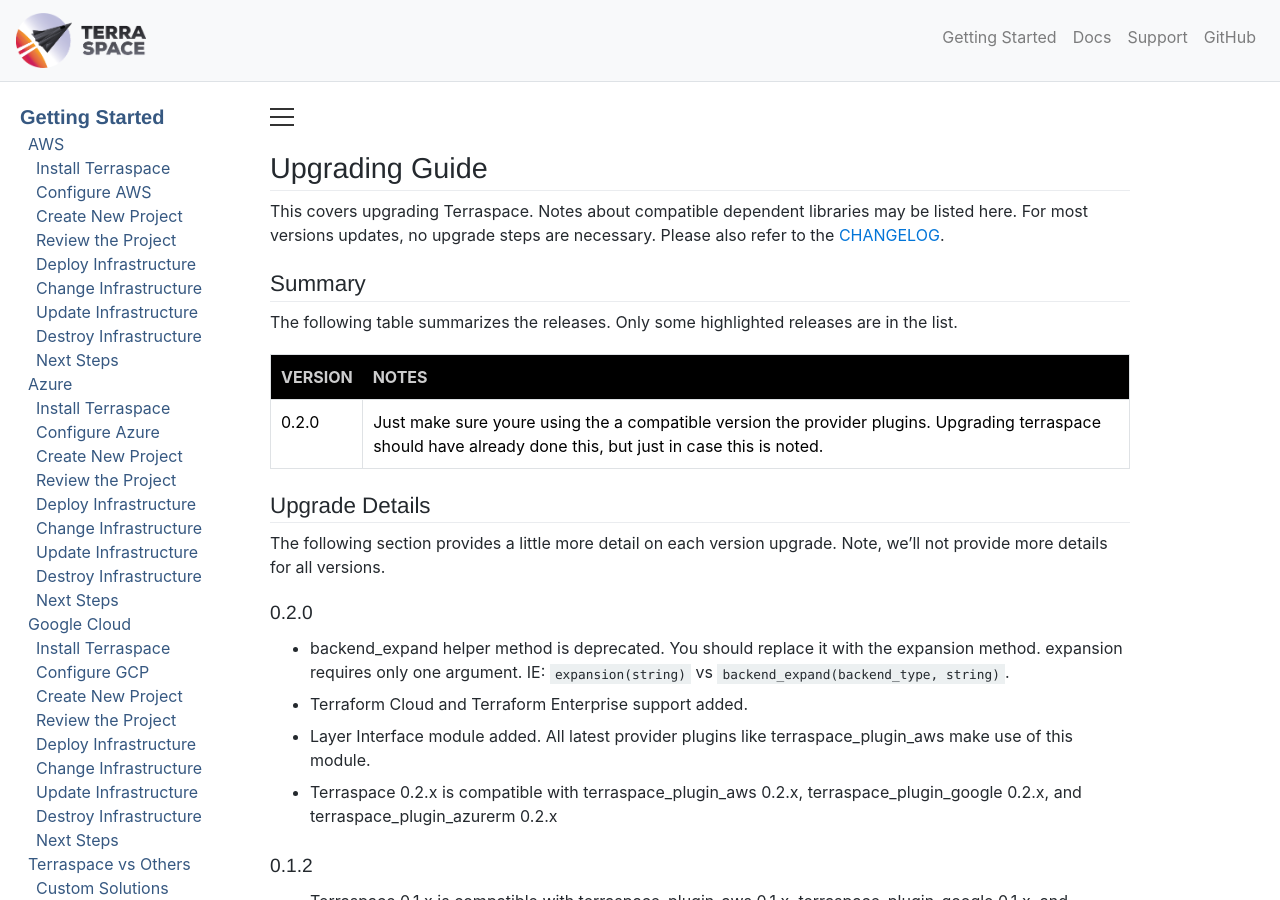
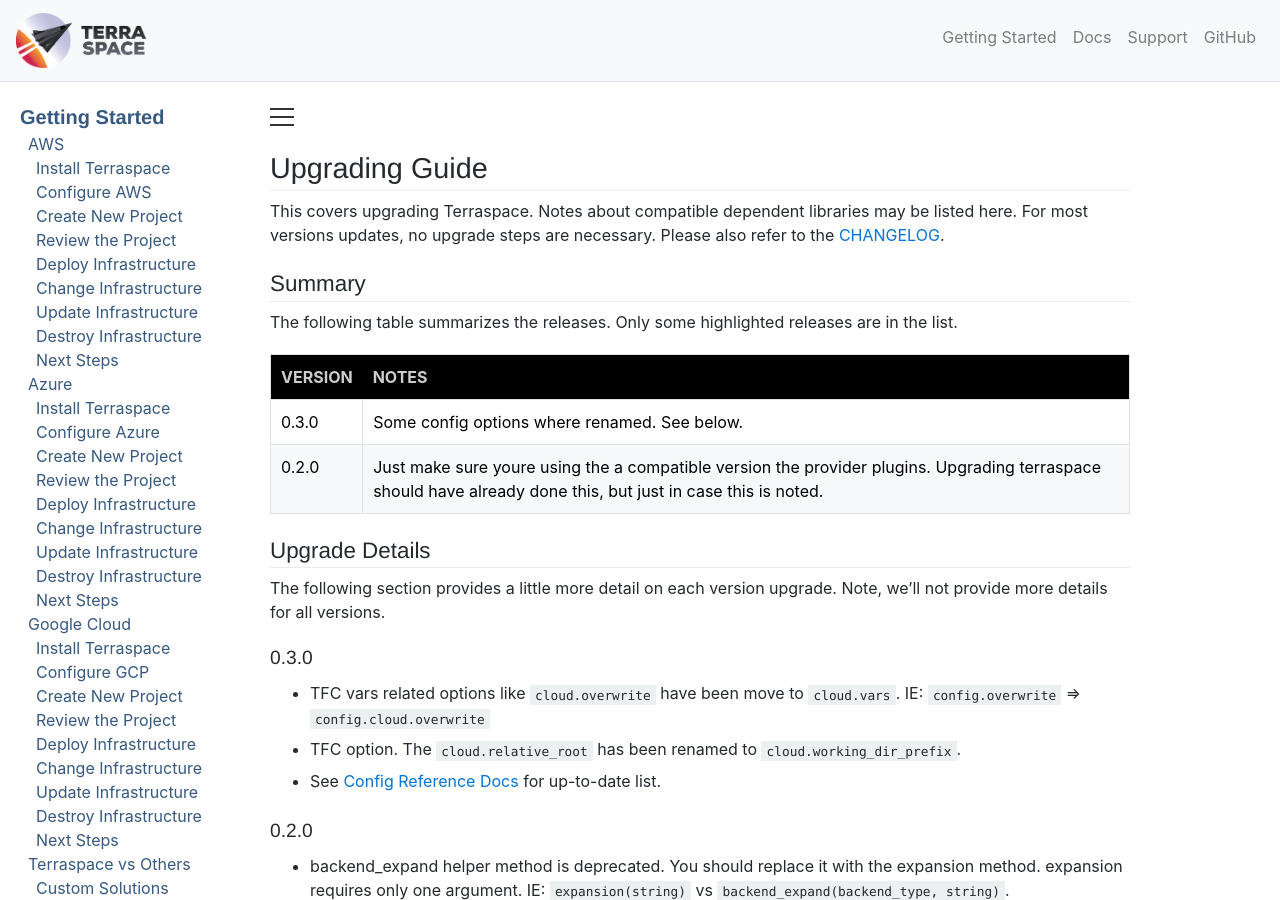
Before and after one commit to boltops-tools/terraspace-docs, a Jekyll site: the page built from _docs/misc/upgrading.md, in a window 1280 px wide and 900 px high. Built offline with Jekyll 4.4.1, drawn with Linux system fonts in a browser that asks for light colours; a script that is not in the unit is left out; comment, search, counter and statistics services are not loaded.

Commit message:
update docs

```diff
--- a/_docs/misc/upgrading.md
+++ b/_docs/misc/upgrading.md
@@ -10,11 +10,18 @@
 
 Version | Notes
 --- | ---
+0.3.0 | Some config options where renamed. See below.
 0.2.0 | Just make sure youre using the a compatible version the provider plugins. Upgrading terraspace should have already done this, but just in case this is noted.
 
 ## Upgrade Details
 
 The following section provides a little more detail on each version upgrade. Note, we'll not provide more details for all versions.
+
+### 0.3.0
+
+* TFC vars related options like `cloud.overwrite` have been move to `cloud.vars`. IE:  `config.overwrite` => `config.cloud.overwrite`
+* TFC option. The `cloud.relative_root` has been renamed to `cloud.working_dir_prefix`.
+* See [Config Reference Docs]({% link _docs/config/reference.md %}) for up-to-date list.
 
 ### 0.2.0
 
```
Also changed, not shown: _docs/cloud/workflows.md (+1 -1 lines), _docs/dependencies/tfvars.md (+1 -1 lines), _docs/tfvars/dynamic.md (+1 -1 lines), _docs/vs/terragrunt.md (+2 -3 lines).
